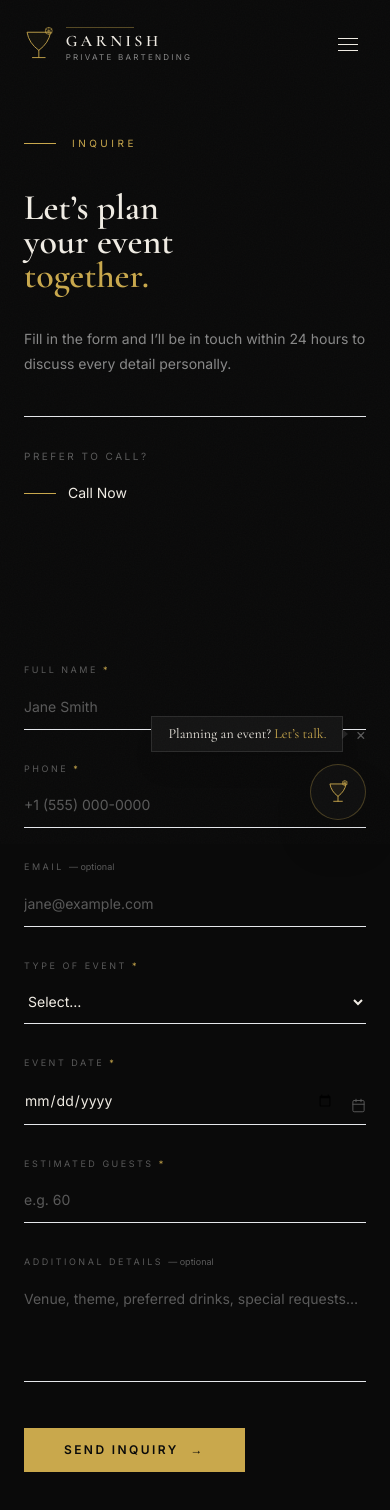
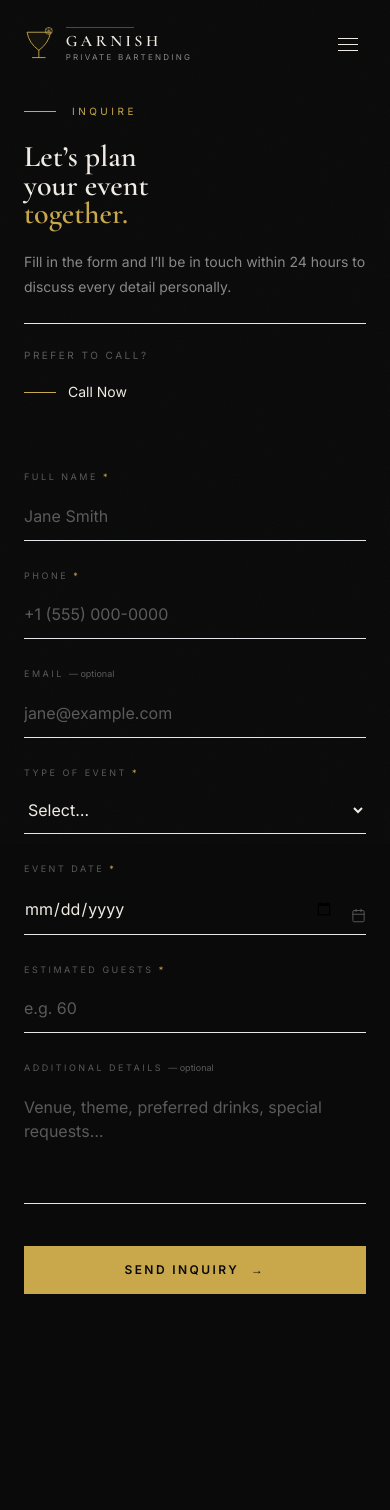
Before and after one commit to onurcankuluap/garnish, a Next.js app: page /contact in a window 390 px wide. Shown: the top 1510 px of the page. After the commit the page ends 1398 px from the top, so only its background shows below. Built offline with nearby package versions, Linux system fonts and the light colour scheme.

Commit message:
Fix mobile form UX: iOS zoom, touch targets, widget overlap, layout

```diff
--- a/app/contact/page.tsx
+++ b/app/contact/page.tsx
@@ -23,10 +23,10 @@ export default function ContactPage() {
       <div className="max-w-7xl mx-auto px-6 md:px-16 grid md:grid-cols-[1fr_1.4fr] gap-0 min-h-[calc(100vh-72px)]">
 
         {/* ── Left panel ── */}
-        <aside className="py-16 md:py-24 md:pr-16 md:border-r border-white/6 flex flex-col justify-between">
+        <aside className="py-8 md:py-24 md:pr-16 md:border-r border-white/6 flex flex-col justify-between">
           <div>
             {/* Label */}
-            <div className="flex items-center gap-4 mb-10">
+            <div className="flex items-center gap-4 mb-6 md:mb-10">
               <div className="w-8 h-px bg-gold" />
               <span className="font-inter text-[10px] tracking-[0.35em] uppercase text-gold">
                 Inquire
@@ -34,18 +34,18 @@ export default function ContactPage() {
             </div>
 
             {/* Heading */}
-            <h1 className="font-cormorant text-4xl md:text-5xl lg:text-6xl font-semibold text-foreground leading-[0.95] mb-8">
+            <h1 className="font-cormorant text-3xl md:text-5xl lg:text-6xl font-semibold text-foreground leading-[0.95] mb-5 md:mb-8">
               Let&rsquo;s plan<br />
               your event<br />
               <em className="not-italic text-gold">together.</em>
             </h1>
 
-            <p className="font-inter text-sm text-[var(--muted-light)] leading-[1.8] max-w-sm mb-10">
+            <p className="font-inter text-sm text-[var(--muted-light)] leading-[1.8] max-w-sm mb-6 md:mb-10">
               Fill in the form and I&rsquo;ll be in touch within 24 hours to discuss every detail personally.
             </p>
 
             {/* Prefer to call */}
-            <div className="border-t border-white/8 pt-8">
+            <div className="border-t border-white/8 pt-6 md:pt-8">
               <p className="font-inter text-[10px] tracking-[0.25em] uppercase text-[var(--muted)] mb-3">
                 Prefer to call?
               </p>
@@ -74,7 +74,7 @@ export default function ContactPage() {
         </aside>
 
         {/* ── Right panel (form) ── */}
-        <div className="py-16 md:py-24 md:pl-16">
+        <div className="py-2 md:py-24 md:pl-16">
           <ContactForm />
         </div>
 
--- a/app/layout.tsx
+++ b/app/layout.tsx
@@ -142,6 +142,7 @@ export default function RootLayout({
   return (
     <html lang="en" className={`${cormorant.variable} ${inter.variable}`}>
       <head>
+        <meta name="viewport" content="width=device-width, initial-scale=1, maximum-scale=5" />
         <script
           type="application/ld+json"
           dangerouslySetInnerHTML={{ __html: JSON.stringify(jsonLd) }}
--- a/components/BartenderWidget.tsx
+++ b/components/BartenderWidget.tsx
@@ -1,6 +1,7 @@
 "use client";
 
 import { useState, useRef, useEffect } from "react";
+import { usePathname } from "next/navigation";
 import Link from "next/link";
 
 type Message = {
@@ -85,6 +86,7 @@ const greeting: Message = {
 };
 
 export default function BartenderWidget() {
+  const pathname = usePathname();
   const [open, setOpen] = useState(false);
   const [messages, setMessages] = useState<Message[]>([greeting]);
   const [input, setInput] = useState("");
@@ -123,6 +125,9 @@ export default function BartenderWidget() {
   function handleKey(e: React.KeyboardEvent) {
     if (e.key === "Enter") send(input);
   }
+
+  // Hide on contact page — widget would cover the submit button on mobile
+  if (pathname === "/contact") return null;
 
   return (
     <div className="fixed bottom-6 right-6 z-50 flex flex-col items-end gap-3">
--- a/components/ContactForm.tsx
+++ b/components/ContactForm.tsx
@@ -34,8 +34,9 @@ const eventTypes = [
   "Other",
 ];
 
+// text-base (16px) on mobile prevents iOS auto-zoom; sm:text-sm on larger screens
 const field =
-  "w-full bg-transparent border-b border-white/12 text-foreground font-inter text-sm py-3 outline-none focus:border-gold transition-colors duration-200 placeholder:text-[var(--muted)]";
+  "w-full bg-transparent border-b border-white/12 text-foreground font-inter text-base sm:text-sm py-3 outline-none focus:border-gold transition-colors duration-200 placeholder:text-[var(--muted)]";
 
 const label =
   "block font-inter text-[9px] tracking-[0.28em] uppercase text-[var(--muted)] mb-2";
@@ -66,6 +67,7 @@ export default function ContactForm() {
 
   const handleSubmit = async (e: React.FormEvent) => {
     e.preventDefault();
+    if (status === "loading") return;
     setStatus("loading");
     setErrorMsg("");
 
@@ -125,7 +127,7 @@ export default function ContactForm() {
 
   /* ── Form ── */
   return (
-    <form onSubmit={handleSubmit} className="space-y-8">
+    <form onSubmit={handleSubmit} className="space-y-7">
 
       {/* Honeypot — hidden from real users */}
       <div className="hidden" aria-hidden="true">
@@ -140,7 +142,7 @@ export default function ContactForm() {
       </div>
 
       {/* Name + Phone */}
-      <div className="grid sm:grid-cols-2 gap-8">
+      <div className="grid grid-cols-1 sm:grid-cols-2 gap-7">
         <div>
           <label className={label}>
             Full Name <span className="text-gold">*</span>
@@ -152,6 +154,7 @@ export default function ContactForm() {
             className={field}
             value={form.name}
             onChange={set("name")}
+            autoComplete="name"
           />
         </div>
         <div>
@@ -165,6 +168,7 @@ export default function ContactForm() {
             className={field}
             value={form.phone}
             onChange={set("phone")}
+            autoComplete="tel"
           />
         </div>
       </div>
@@ -180,11 +184,12 @@ export default function ContactForm() {
           className={field}
           value={form.email}
           onChange={set("email")}
+          autoComplete="email"
         />
       </div>
 
       {/* Event type + Date */}
-      <div className="grid sm:grid-cols-2 gap-8">
+      <div className="grid grid-cols-1 sm:grid-cols-2 gap-7">
         <div>
           <label className={label}>
             Type of Event <span className="text-gold">*</span>
@@ -205,10 +210,7 @@ export default function ContactForm() {
           <label className={label}>
             Event Date <span className="text-gold">*</span>
           </label>
-          <div
-            className="relative cursor-pointer"
-            onClick={() => dateRef.current?.showPicker()}
-          >
+          <div className="relative">
             <input
               ref={dateRef}
               type="date"
@@ -217,6 +219,12 @@ export default function ContactForm() {
               value={form.eventDate}
               onChange={set("eventDate")}
               min={new Date().toISOString().split("T")[0]}
+              onClick={() => {
+                // showPicker() only on desktop — mobile opens natively on tap
+                if (window.matchMedia("(pointer: fine)").matches) {
+                  dateRef.current?.showPicker?.();
+                }
+              }}
             />
             <svg
               className="absolute right-0 bottom-3 pointer-events-none text-[var(--muted)]"
@@ -241,6 +249,7 @@ export default function ContactForm() {
           type="number"
           required
           min="1"
+          inputMode="numeric"
           placeholder="e.g. 60"
           className={field}
           value={form.guestCount}
@@ -269,12 +278,12 @@ export default function ContactForm() {
         </p>
       )}
 
-      {/* Submit */}
-      <div className="pt-2">
+      {/* Submit — min-h-[48px] ensures adequate touch target on mobile */}
+      <div className="pt-2 pb-24 sm:pb-2">
         <button
           type="submit"
           disabled={status === "loading"}
-          className="group inline-flex items-center gap-3 px-10 py-3.5 bg-gold text-[#0a0a0a] font-inter text-xs font-semibold tracking-[0.2em] uppercase hover:bg-[#d4b05f] transition-colors duration-200 disabled:opacity-50 disabled:cursor-not-allowed"
+          className="w-full sm:w-auto group inline-flex items-center justify-center gap-3 px-10 min-h-[48px] bg-gold text-[#0a0a0a] font-inter text-xs font-semibold tracking-[0.2em] uppercase hover:bg-[#d4b05f] active:bg-[#b8923e] transition-colors duration-200 disabled:opacity-50 disabled:cursor-not-allowed touch-manipulation"
         >
           {status === "loading" ? "Sending…" : "Send Inquiry"}
           {status !== "loading" && (
```
